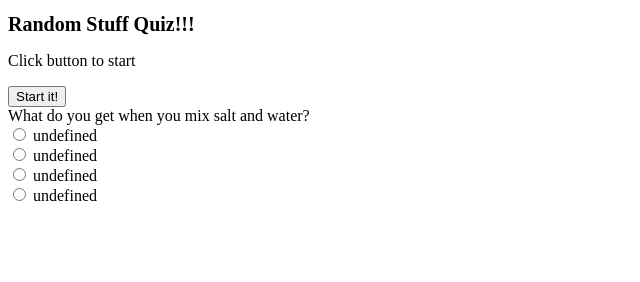
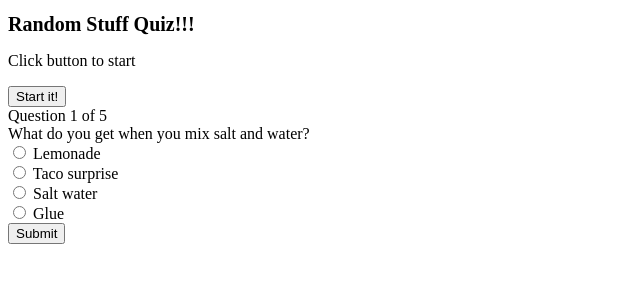
Before and after one commit to drosen504/local-quiz, a plain HTML site: page index.html in a window 1280 px wide. Both pictures are taken after a click on the button "Start it!". Shown: the whole page, without its empty margins (0-640 px from the left). Drawn offline with nearby package versions, Linux system fonts and the light colour scheme.

Commit message:
got generateAnswers to appear on html afrer dropping in with js

```diff
--- a/app.js
+++ b/app.js
@@ -102,8 +102,10 @@ function generateQuiz() {
     $('.js-question').html(`<h2 class ="q-num"></h2>
     <form id="quiz-form">
         <p class="question"</p>
+        <br>
         <p class="answers"</p>
             <input id='answer' class="answer-button button" type="submit" value="Select">
+        <p class= "feedback></p>
         </form>
 
     <p>Current Score</p>
@@ -125,25 +127,20 @@ function generateQuestion() {
 
 function generateAnswers() {
     console.log('generateAnswers fired');
-    let answerHtml = (QUESTIONS[defaultStore.currentQuestion].options
-        .map((item,index )=>
-            `<input type="radio" value="${item.id}" id="${index}" name="answer" required />
-          <label for="${item.id}">${item.answer}</label><br>`
-        )
-        .join('')
-    );
-    $('.question').append(answerHtml);
+    $('.options').html(`
+    <form id="js-option-form">
+        <input type="radio" id="choice1" name="answer" value="0"></input>
+        <label for="choice1">${QUESTIONS[defaultStore.currentQuestion].options[0]}</label><br>
+        <input type="radio" id="choice2" name="answer" value="1"></input>
+        <label for="choice1">${QUESTIONS[defaultStore.currentQuestion].options[1]}</label><br>
+        <input type="radio" id="choice3" name="answer" value="2"></input>
+        <label for="choice1">${QUESTIONS[defaultStore.currentQuestion].options[2]}</label><br>
+        <input type="radio" id="choice4" name="answer" value="3"></input>
+        <label for="choice1">${QUESTIONS[defaultStore.currentQuestion].options[3]}</label><br>
+
+        <input type="submit" name="Submit" value="Submit"></input>
+    </form>`);
 }
-// $('.answers').html(
-// <input type="radio" id="choice1" name="answer" value="0"></input>
-// <label for="choice1">${QUESTIONS[defaultStore.currentQuestion].options[0]}</label><br>
-// <input type="radio" id="choice2" name="answer" value="1"></input>
-// <label for="choice1">${QUESTIONS[defaultStore.currentQuestion].options[1]}</label><br>
-// <input type="radio" id="choice3" name="answer" value="2"></input>
-// <label for="choice1">${QUESTIONS[defaultStore.currentQuestion].options[2]}</label><br>
-// <input type="radio" id="choice4" name="answer" value="3"></input>
-// <label for="choice1">${QUESTIONS[defaultStore.currentQuestion].options[3]}</label>);
-// }
 
 
 // const optionTemplate = function(answer) {
--- a/index.html
+++ b/index.html
@@ -10,14 +10,21 @@
 <body>
     <h1 role="banner" class="title">Random Stuff Quiz!!!</h1>
     <main role="main">
-        <div class="intro js-intro">
-        <p>Click button to start</p>
-        <button class="start js-start-button">Start it!</button>
-        </div>
+        <section id="start-page">
+            <div class="intro js-intro">
+            <p>Click button to start</p>
+            <button class="start js-start-button">Start it!</button>
+            </div>
+        </section>
 
-        <div class="question js-question"></div>
+        <section id="quiz-form">
 
-        <div class="feedback js-feedback"></div>
+            <div class="q-num"></div>
+            <div class="question js-question"></div>
+            <div class="options js-options"></div>
+            <div class="feedback js-feedback"></div>
+
+        </section>
 
         <div class="results js-results">
             <p>Try again?</p>
```
